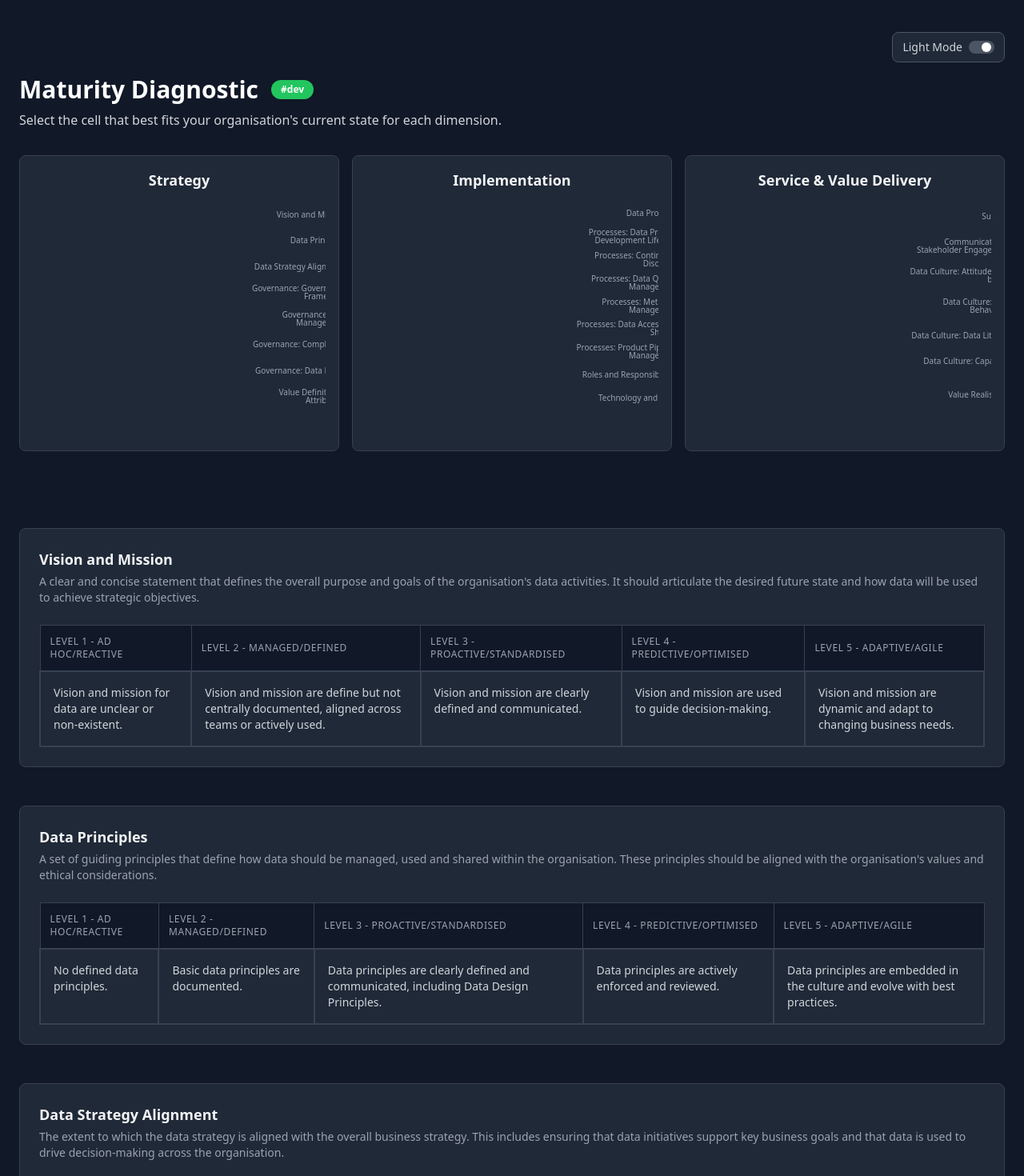
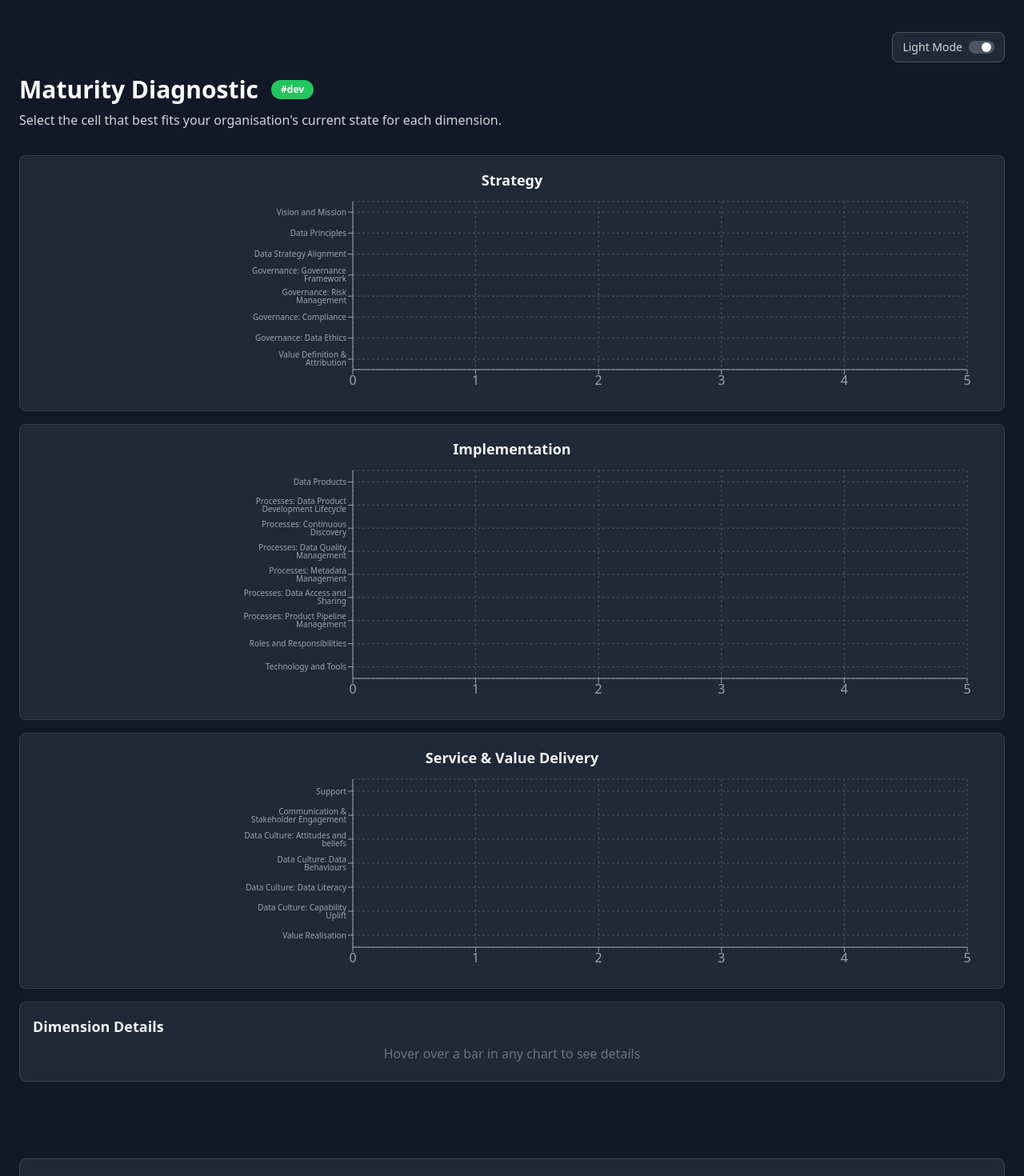
Before and after one commit to nickedell/prioritisation_2, a React (Vite) app: page / in a window 1280 px wide. Shown: the top 1470 px of the page at 80% size. Built offline with nearby package versions, Linux system fonts and the light colour scheme.

Commit message:
Update DiagnosticPage6.tsx

```diff
--- a/src/pages/DiagnosticPage6.tsx
+++ b/src/pages/DiagnosticPage6.tsx
@@ -10,6 +10,7 @@ const DiagnosticPage6: React.FC = () => {
     const [darkMode, setDarkMode] = useState(true);
     const stickyHeaderRef = useRef<HTMLDivElement>(null);
     const [visibleCategory, setVisibleCategory] = useState('STRATEGY');
+    const [hoveredDimension, setHoveredDimension] = useState<DiagnosticItem | null>(null);
 
     if (!maturityContext) { return <div>Loading...</div>; }
 
@@ -70,6 +71,15 @@ const DiagnosticPage6: React.FC = () => {
         return () => window.removeEventListener('scroll', handleScroll);
     }, []);
 
+    const handleChartMouseEnter = (data: any) => {
+        if (data && data.payload && data.payload.dimension) {
+            setHoveredDimension(data.payload.dimension);
+        }
+    };
+    const handleChartMouseLeave = () => {
+        setHoveredDimension(null);
+    };
+
     const levelHeaders = [
         'LEVEL 1 - AD HOC/REACTIVE', 'LEVEL 2 - MANAGED/DEFINED',
         'LEVEL 3 - PROACTIVE/STANDARDISED', 'LEVEL 4 - PREDICTIVE/OPTIMISED',
@@ -88,19 +98,33 @@ const DiagnosticPage6: React.FC = () => {
                         showDevTag={true}
                     />
                     <div className="mt-4">
-                        <div className="grid grid-cols-1 lg:grid-cols-3 gap-4">
+                        {/* UPDATE: Changed from a 3-column grid to a more flexible flex layout */}
+                        <div className="flex flex-col gap-4">
                             <div className="p-4 bg-gray-800 rounded-lg border border-gray-700">
                                 <h3 className="text-lg font-semibold mb-2 text-center">Strategy</h3>
-                                <BarChartComponent data={chartData.strategy} height={300} />
+                                <BarChartComponent data={chartData.strategy} onMouseEnter={handleChartMouseEnter} onMouseLeave={handleChartMouseLeave} height={250} />
                             </div>
                             <div className="p-4 bg-gray-800 rounded-lg border border-gray-700">
                                 <h3 className="text-lg font-semibold mb-2 text-center">Implementation</h3>
-                                <BarChartComponent data={chartData.implementation} height={300} />
+                                <BarChartComponent data={chartData.implementation} onMouseEnter={handleChartMouseEnter} onMouseLeave={handleChartMouseLeave} height={300} />
                             </div>
                             <div className="p-4 bg-gray-800 rounded-lg border border-gray-700">
                                 <h3 className="text-lg font-semibold mb-2 text-center">Service & Value Delivery</h3>
-                                <BarChartComponent data={chartData.service} height={300} />
+                                <BarChartComponent data={chartData.service} onMouseEnter={handleChartMouseEnter} onMouseLeave={handleChartMouseLeave} height={250} />
                             </div>
+                        </div>
+                        <div className="mt-4 p-4 bg-gray-800 rounded-lg border border-gray-700 min-h-[100px]">
+                            <h3 className="text-lg font-semibold mb-2">Dimension Details</h3>
+                            {hoveredDimension ? (
+                                <>
+                                    <h4 className="font-bold text-white">{hoveredDimension.name}</h4>
+                                    <p className="text-sm text-gray-400 mt-2">{hoveredDimension.description}</p>
+                                </>
+                            ) : (
+                                <div className="h-full flex items-center justify-center">
+                                    <p className="text-gray-500">Hover over a bar in any chart to see details</p>
+                                </div>
+                            )}
                         </div>
                     </div>
                 </div>
```
